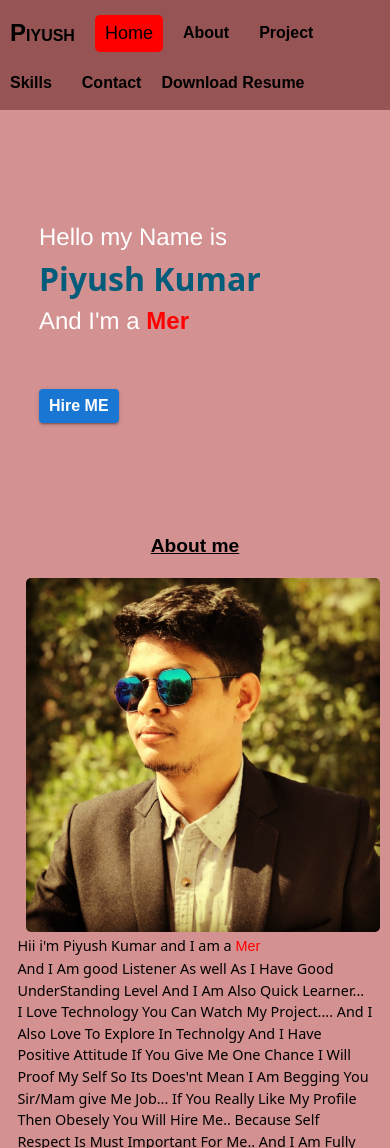
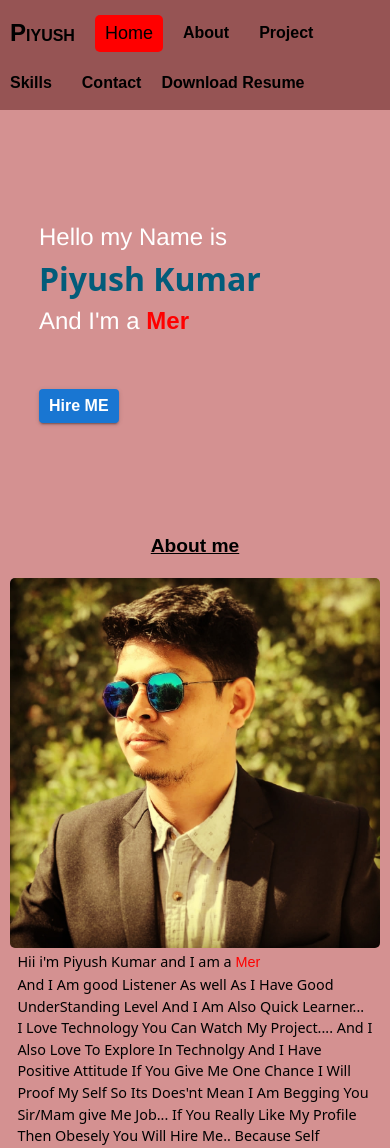
Before and after one commit to piyush254/PortfolioPiyush, a React (Vite) app: page / in a window 390 px wide. Shown: the top 1148 px of the page. Built offline with nearby package versions, Linux system fonts and the light colour scheme.

Commit message:
Image hovering

```diff
--- a/src/Component/About.css
+++ b/src/Component/About.css
@@ -54,8 +54,8 @@ p {
     height: auto;
     border-radius: 5px;
     /* border: 5px solid black; */
+    margin-left: 0rem;
   }
-
   .info {
     height: auto;
     padding: 0% 2%;
```
